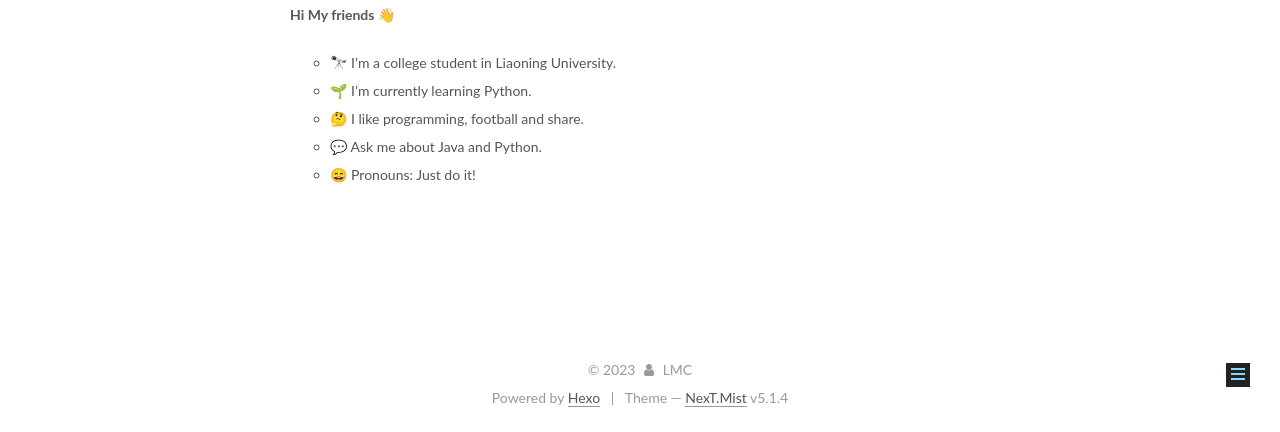
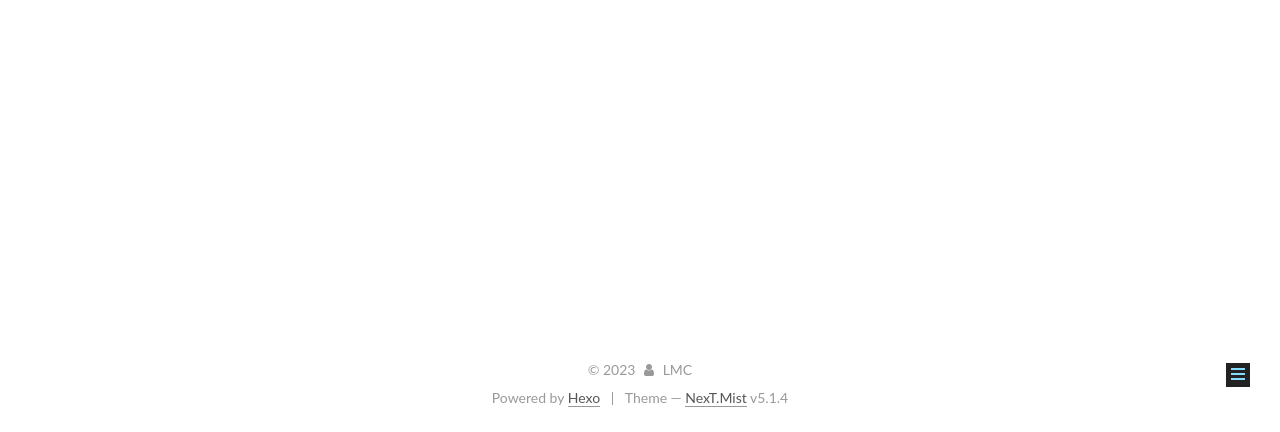
Before and after one commit to TheonlyCR7/TheonlyCR7.github.io, a plain HTML site: page about/index.html in a window 1280 px wide. Shown: the part 368-800 px from the top of the page. Drawn offline with Linux system fonts and the light colour scheme.

Commit message:
Site updated: 2023-06-29 12:38:23

```diff
--- a/about/index.html
+++ b/about/index.html
@@ -79,15 +79,13 @@
 
 
 
-<meta name="description" content="Hi My friends 👋  🔭 I’m a college student in Liaoning University. 🌱 I’m currently learning Python. 🤔 I like programming, football and share. 💬 Ask me about Java and Python. 😄 Pronouns: Just do it">
 <meta property="og:type" content="website">
 <meta property="og:title" content="about">
 <meta property="og:url" content="http://example.com/about/index.html">
 <meta property="og:site_name" content="钞的非技术博客">
-<meta property="og:description" content="Hi My friends 👋  🔭 I’m a college student in Liaoning University. 🌱 I’m currently learning Python. 🤔 I like programming, football and share. 💬 Ask me about Java and Python. 😄 Pronouns: Just do it">
 <meta property="og:locale" content="en_US">
 <meta property="article:published_time" content="2023-06-29T03:03:09.000Z">
-<meta property="article:modified_time" content="2023-06-29T03:58:13.173Z">
+<meta property="article:modified_time" content="2023-06-29T04:37:22.324Z">
 <meta property="article:author" content="LMC">
 <meta name="twitter:card" content="summary">
 
@@ -267,14 +265,6 @@
       <div class="post-body">
 
 
-          <p><strong>Hi My friends 👋</strong></p>
-<ul>
-<li>🔭 I’m a college student in Liaoning University.</li>
-<li>🌱 I’m currently learning Python.</li>
-<li>🤔 I like programming, football and share.</li>
-<li>💬 Ask me about Java and Python.</li>
-<li>😄 Pronouns: Just do it!</li>
-</ul>
 
 
       </div>
```
